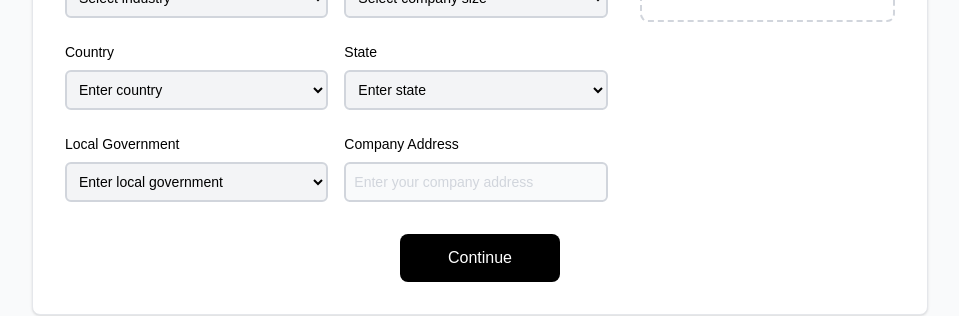
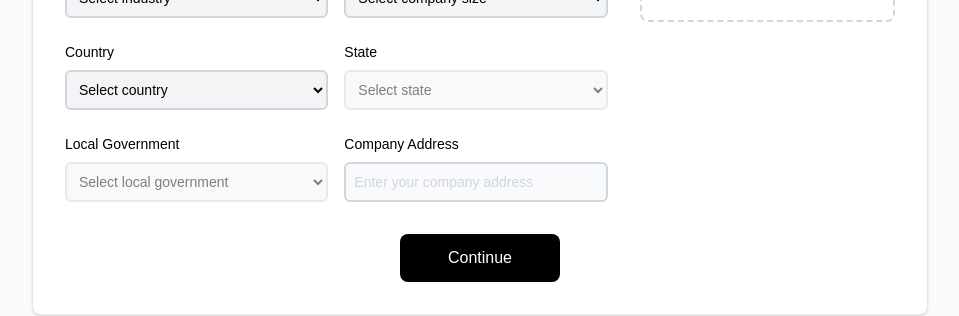
Before and after one commit to virtualflux/virtualflux-payroll-app, a Next.js app: page /signup in a window 1280 px wide. Shown: the part 447-763 px from the top of the page, without its empty margins (160-1119 px from the left). Built offline with nearby package versions, Linux system fonts and the light colour scheme.

Commit message:
feat: dynamic location data

```diff
--- a/src/components/forms/SignUpForm.jsx
+++ b/src/components/forms/SignUpForm.jsx
@@ -34,11 +34,14 @@ import {
   createCompanySuccess,
 } from "@/state/slices/user.slice";
 import { store } from "@/state/store";
+import { locationData } from "@/utils/locationData";
 
 const SignupForm = () => {
   const router = useRouter();
   const dispatch = useDispatch();
   const [currentStep, setCurrentStep] = useState(1);
+  const [states, setStates] = useState([]);
+  const [localGovernments, setLocalGovernments] = useState([]);
   const [formData, setFormData] = useState({
     companyName: "",
     industry: "",
@@ -109,33 +112,7 @@ const SignupForm = () => {
     "500+ employees",
   ];
 
-  const countries = ["Nigeria", "Ghana", "Kenya", "South Africa", "Egypt"];
-
-  const states = [
-    "Lagos",
-    "Abuja",
-    "Kano",
-    "Rivers",
-    "Oyo",
-    "Delta",
-    "Kaduna",
-    "Ogun",
-    "Cross River",
-    "Bayelsa",
-  ];
-
-  const localGovernments = [
-    "Ikeja 1",
-    "Ikeja 2",
-    "Victoria Island",
-    "Ikoyi",
-    "Surulere",
-    "Yaba",
-    "Mushin",
-    "Alimosho",
-    "Agege",
-    "Kosofe",
-  ];
+  const countries = ["Nigeria",/*  "Ghana", "Kenya", "South Africa", "Egypt" */];
 
   const handleInputChange = (e) => {
     const { name, value } = e.target;
@@ -157,6 +134,19 @@ const SignupForm = () => {
       ...prev,
       [name]: value,
     }));
+
+    if (name === "country") {
+      setStates(Object.keys(locationData[value]?.states || {}));
+      setFormData((prev) => ({ ...prev, state: "", localGovernment: "" }));
+      setLocalGovernments([]);
+    }
+
+    if (name === "state") {
+      const countryStates = locationData[formData.country]?.states || {};
+      setLocalGovernments(countryStates[value] || []);
+      setFormData((prev) => ({ ...prev, localGovernment: "" }));
+    }
+
     if (errors[name]) {
       setErrors((prev) => ({
         ...prev,
@@ -682,13 +672,10 @@ const SignupForm = () => {
                       name="country"
                       value={formData.country}
                       onChange={handleSelectChange("country")}
-                      placeholder="Enter country"
-                      className={errors.country ? "border-red-500" : ""}
+                      placeholder="Select country"
                     >
-                      {countries.map((country) => (
-                        <option key={country} value={country}>
-                          {country}
-                        </option>
+                      {Object.keys(locationData).map((country) => (
+                        <option key={country} value={country}>{country}</option>
                       ))}
                     </Select>
                     {errors.country && (
@@ -706,13 +693,11 @@ const SignupForm = () => {
                       name="state"
                       value={formData.state}
                       onChange={handleSelectChange("state")}
-                      placeholder="Enter state"
-                      className={errors.state ? "border-red-500" : ""}
+                      placeholder="Select state"
+                      disabled={!formData.country}
                     >
                       {states.map((state) => (
-                        <option key={state} value={state}>
-                          {state}
-                        </option>
+                        <option key={state} value={state}>{state}</option>
                       ))}
                     </Select>
                     {errors.state && (
@@ -732,13 +717,11 @@ const SignupForm = () => {
                       name="localGovernment"
                       value={formData.localGovernment}
                       onChange={handleSelectChange("localGovernment")}
-                      placeholder="Enter local government"
-                      className={errors.localGovernment ? "border-red-500" : ""}
+                      placeholder="Select local government"
+                      disabled={!formData.state}
                     >
                       {localGovernments.map((lg) => (
-                        <option key={lg} value={lg}>
-                          {lg}
-                        </option>
+                        <option key={lg} value={lg}>{lg}</option>
                       ))}
                     </Select>
                     {errors.localGovernment && (
--- /dev/null
+++ b/src/utils/locationData.js
@@ -0,0 +1,56 @@
+export const states = [
+  "Abia",
+  "Adamawa",
+  "Akwa Ibom",
+  "Anambra",
+  "Bauchi",
+  "Bayelsa",
+  "Benue",
+  "Borno",
+  "Cross River",
+  "Delta",
+  "Ebonyi",
+  "Edo",
+  "Ekiti",
+  "Enugu",
+  "Gombe",
+  "Imo",
+  "Jigawa",
+  "Kaduna",
+  "Kano",
+  "Katsina",
+  "Kebbi",
+  "Kogi",
+  "Kwara",
+  "Lagos",
+  "Nasarawa",
+  "Niger",
+  "Ogun",
+  "Ondo",
+  "Osun",
+  "Oyo",
+  "Plateau",
+  "Rivers",
+  "Sokoto",
+  "Taraba",
+  "Yobe",
+  "Zamfara",
+  "Federal Capital Territory"
+];
+
+export const localGovernments = {
+  Abia: ["Aba North", "Aba South", "Arochukwu", "Bende", "Ikwuano", "Isiala Ngwa North", "Isiala Ngwa South", "Isuikwuato", "Obingwa", "Ohafia", "Osisioma", "Ugwunagbo", "Ukwa East", "Ukwa West", "Umuahia North", "Umuahia South", "Umu Nneochi"],
+  Adamawa: ["Demsa", "Fufore", "Ganye", "Girei", "Gombi", "Guyuk", "Hong", "Jada", "Lamurde", "Madagali", "Maiha", "Mayo-Belwa", "Michika", "Mubi North", "Mubi South", "Numan", "Shelleng", "Song", "Toungo", "Yola North", "Yola South"],
+  Lagos: ["Agege", "Ajeromi-Ifelodun", "Alimosho", "Amuwo-Odofin", "Apapa", "Badagry", "Epe", "Eti-Osa", "Ibeju-Lekki", "Ifako-Ijaiye", "Ikeja", "Ikorodu", "Kosofe", "Lagos Island", "Lagos Mainland", "Mushin", "Ojo", "Oshodi-Isolo", "Shomolu", "Surulere"],
+  Kano: ["Ajingi", "Albasu", "Bagwai", "Bebeji", "Bichi", "Dala", "Dambatta", "Dawakin Kudu", "Dawakin Tofa", "Doguwa", "Fagge", "Gabasawa", "Garko", "Garun Mallam", "Gaya", "Gezawa", "Gwale", "Kabo", "Kano Municipal", "Karaye", "Kibiya", "Kiru", "Kumbotso", "Kunchi", "Kura", "Madobi", "Makoda", "Minjibir", "Nasarawa", "Rano", "Rimin Gado", "Rogo", "Shanono", "Sumaila", "Takai", "Tarauni", "Tofa", "Tsanyawa", "Tudun Wada", "Ungogo", "Warawa", "Wudil"],
+  Ogun: ["Abeokuta North", "Abeokuta South", "Ado-Odo/Ota", "Ewekoro", "Ifo", "Ijebu East", "Ijebu North", "Ijebu North East", "Ijebu Ode", "Ikenne", "Imeko Afon", "Ipokia", "Obafemi Owode", "Odeda", "Odogbolu", "Ogun Waterside", "Remo North", "Shagamu"],
+  Rivers: ["Abua/Odual","Ahoada East","Ahoada West","Akuku-Toru","Andoni","Asari-Toru","Bonny","Degema","Eleme","Emohua","Etche","Gokana","Ikwerre","Khana","Obio/Akpor","Ogba/Egbema/Ndoni","Ogu/Bolo","Okrika","Omuma","Opobo/Nkoro","Oyigbo","Port Harcourt","Tai"],
+  FCT: ["Abaji", "Bwari", "Gwagwalada", "Kuje", "Kwali", "Abuja Municipal"],
+  Oyo: ["Afijio", "Akinyele", "Atiba", "Atisbo", "Egbeda", "Ibadan North", "Ibadan North-East", "Ibadan North-West", "Ibadan South-East", "Ibadan South-West", "Ibarapa Central", "Ibarapa East", "Ibarapa North", "Ido", "Irepo", "Iseyin", "Itesiwaju", "Iwajowa", "Kajola", "Lagelu", "Ogbomosho North", "Ogbomosho South", "Ogo Oluwa", "Olorunsogo", "Oluyole", "Ona-Ara", "Orelope", "Ori Ire", "Oyo East", "Oyo West", "Saki East", "Saki West", "Surulere"]
+};
+
+export const locationData = {
+  Nigeria: {
+    states: localGovernments
+  }
+};
```
